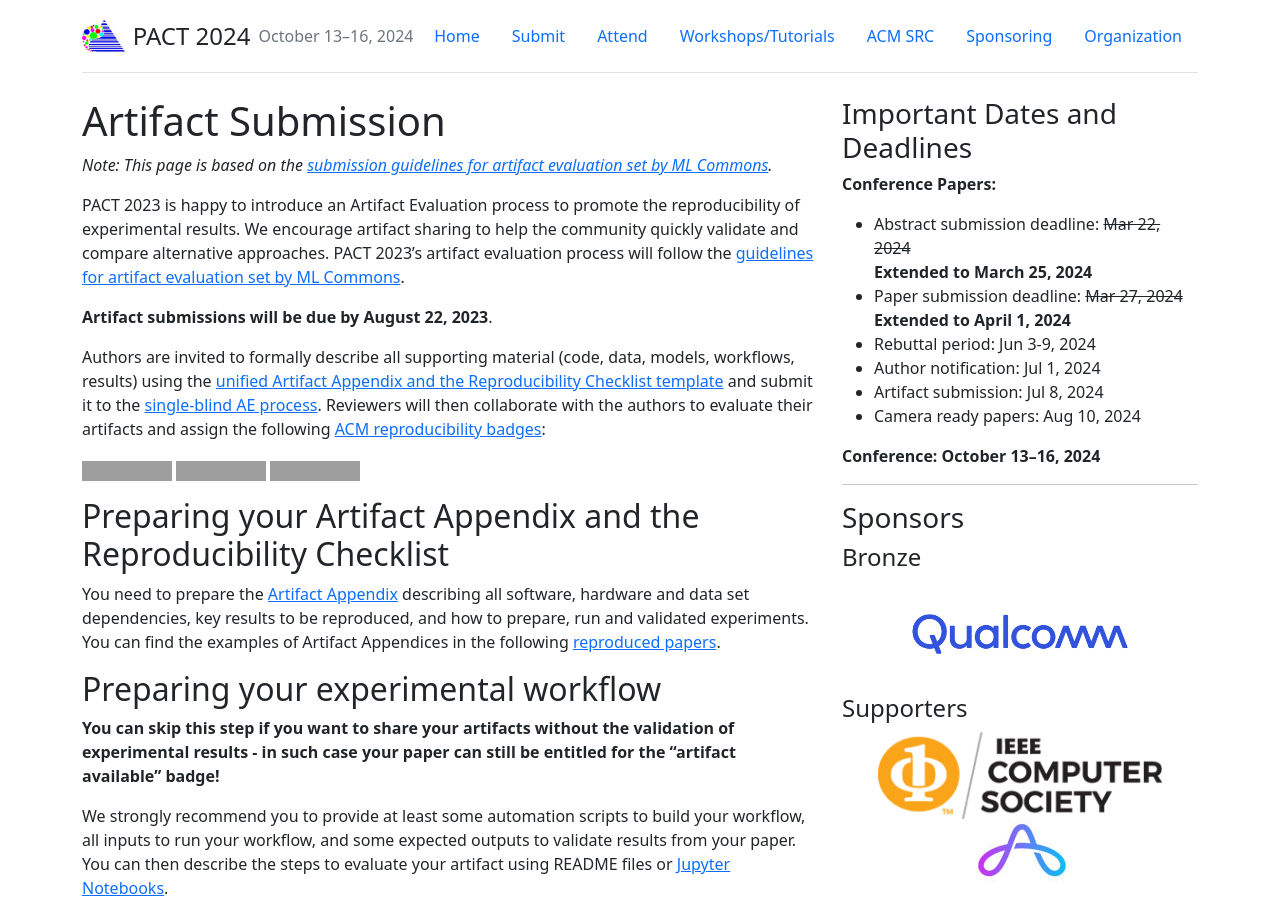
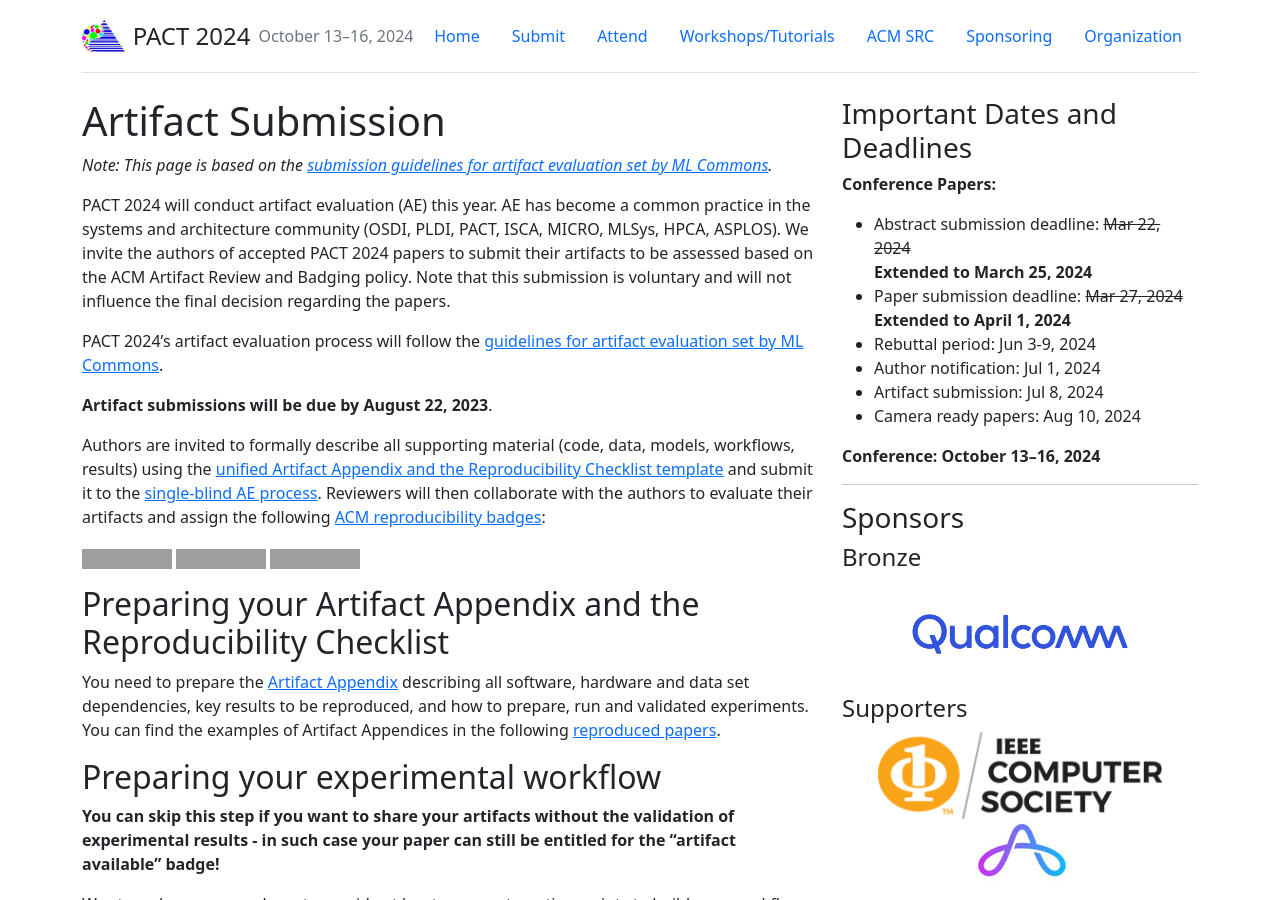
Before and after one commit to pact2024/pact2024.github.io, a Jekyll site: the page built from ae.md, in a window 1280 px wide and 900 px high. Built offline with Jekyll 4.4.1, drawn with Linux system fonts in a browser that asks for light colours; some of the changed text lies outside the part shown; grey boxes are pictures that could not be loaded.

Commit message:
Update ae.md

```diff
--- a/ae.md
+++ b/ae.md
@@ -1,5 +1,5 @@
 ---
-title: PACT 2023 Artifact evaluation
+title: PACT 2024 Artifact evaluation
 description:  Artifact evaluation instructions
 id:           ae
 layout:       page_sidebar
@@ -10,7 +10,9 @@
 
 _Note: This page is based on the [submission guidelines for artifact evaluation set by ML Commons](https://github.com/mlcommons/ck/blob/master/docs/artifact-evaluation/submission.md)._
 
-PACT 2023 is happy to introduce an Artifact Evaluation process to promote the reproducibility of experimental results. We encourage artifact sharing to help the community quickly validate and compare alternative approaches. PACT 2023’s artifact evaluation process will follow the [guidelines for artifact evaluation set by ML Commons](https://github.com/mlcommons/ck/blob/master/docs/artifact-evaluation/submission.md).
+PACT 2024 will conduct artifact evaluation (AE) this year. AE has become a common practice in the systems and architecture community (OSDI, PLDI, PACT, ISCA, MICRO, MLSys, HPCA, ASPLOS). We invite the authors of accepted PACT 2024 papers to submit their artifacts to be assessed based on the ACM Artifact Review and Badging policy. Note that this submission is voluntary and will not influence the final decision regarding the papers.
+
+PACT 2024’s artifact evaluation process will follow the [guidelines for artifact evaluation set by ML Commons](https://github.com/mlcommons/ck/blob/master/docs/artifact-evaluation/submission.md).
 
 **Artifact submissions will be due by August 22, 2023**.
 
@@ -36,7 +38,6 @@
 
 Most of the time, the authors make their artifacts available to the evaluators via GitHub, GitLab, BitBucket or private repositories. It allows the authors to quickly fix encountered issues during evaluation before submitting the final version to archival repositories.
 
-
 Other acceptable methods include:
 
 *   Using zip or tar files with all related code and data, particularly when your artifact should be rebuilt on reviewers' machines (for example to have a non-virtualized access to a specific hardware).
@@ -50,11 +51,11 @@
 
 Write a brief abstract describing your artifact, the minimal hardware and software requirements, how it supports your paper, how it can be validated and what the expected result is. Do not forget to specify if you use any proprietary software or hardware! This abstract will be used by evaluators during artifact bidding to make sure that they have an access to appropriate hardware and software and have required skills.
 
-Submit the artifact abstract and the PDF of your paper with the Artifact Appendix attached using the PACT HotCRP website. Artifact evaluation will go live on 18 August 2023.
+Submit the artifact abstract and the PDF of your paper with the Artifact Appendix attached using the PACT AE HotCRP website, [https://pact24ae.hotcrp.com/](https://pact24ae.hotcrp.com/). Artifact evaluation will go live on **18 August 2023**.
 
 ## Asking questions
 
-If you have questions or suggestions, do not hesitate to get in touch with the the AE chairs: James Tuck [jtuck AT ncsu DOT edu] or Soumyadeep Ghosh [deepghosh AT meta DOT com].
+If you have questions or suggestions, do not hesitate to get in touch with the the AE chairs: Biswa Panda [biswa AT cse DOT iitb DOT ac DOT in] or SBastian Hagedorn [hagedornbastian AT gmail DOT com].
 
 ##  Preparing your camera-ready paper
 
```
